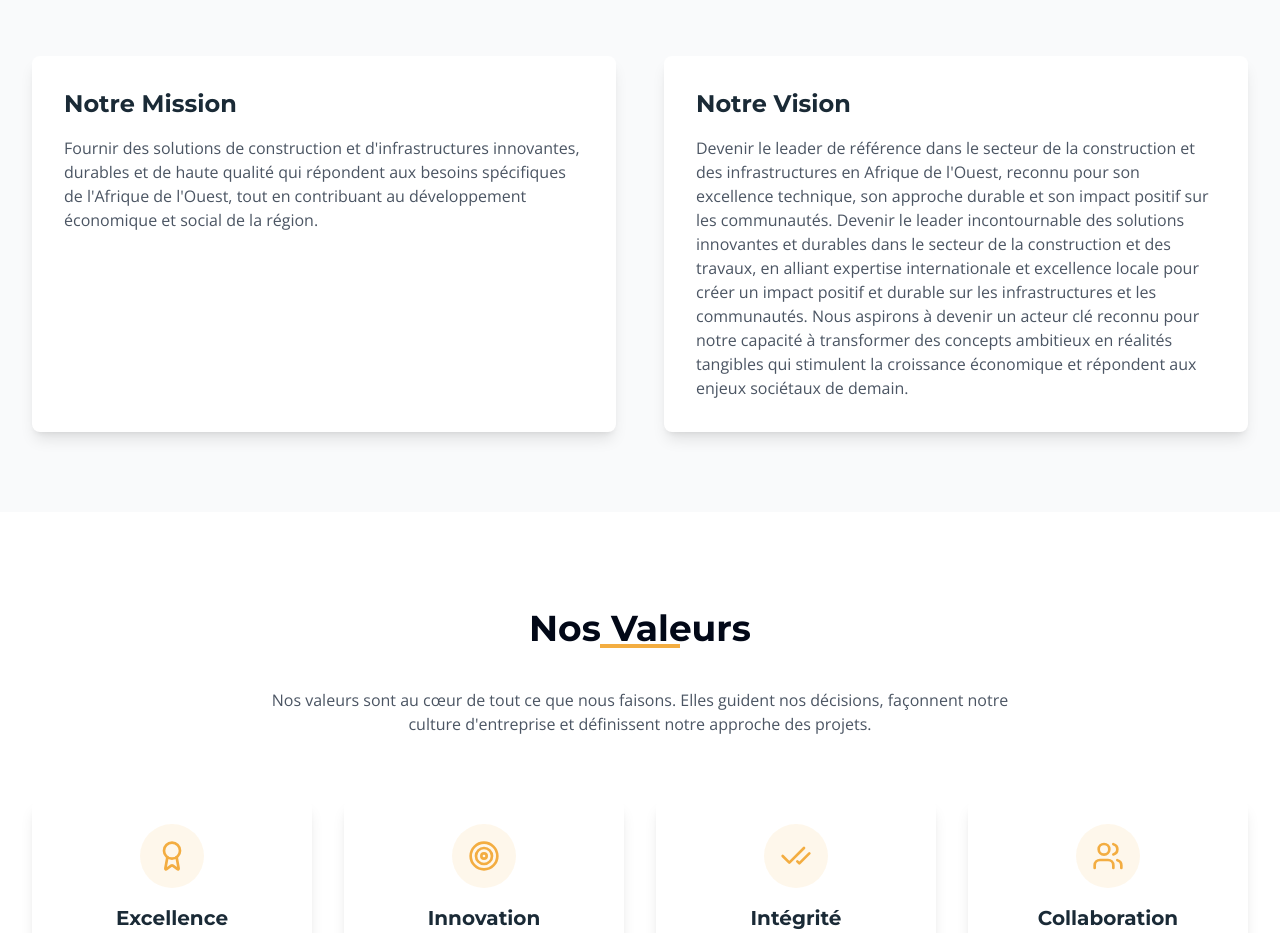
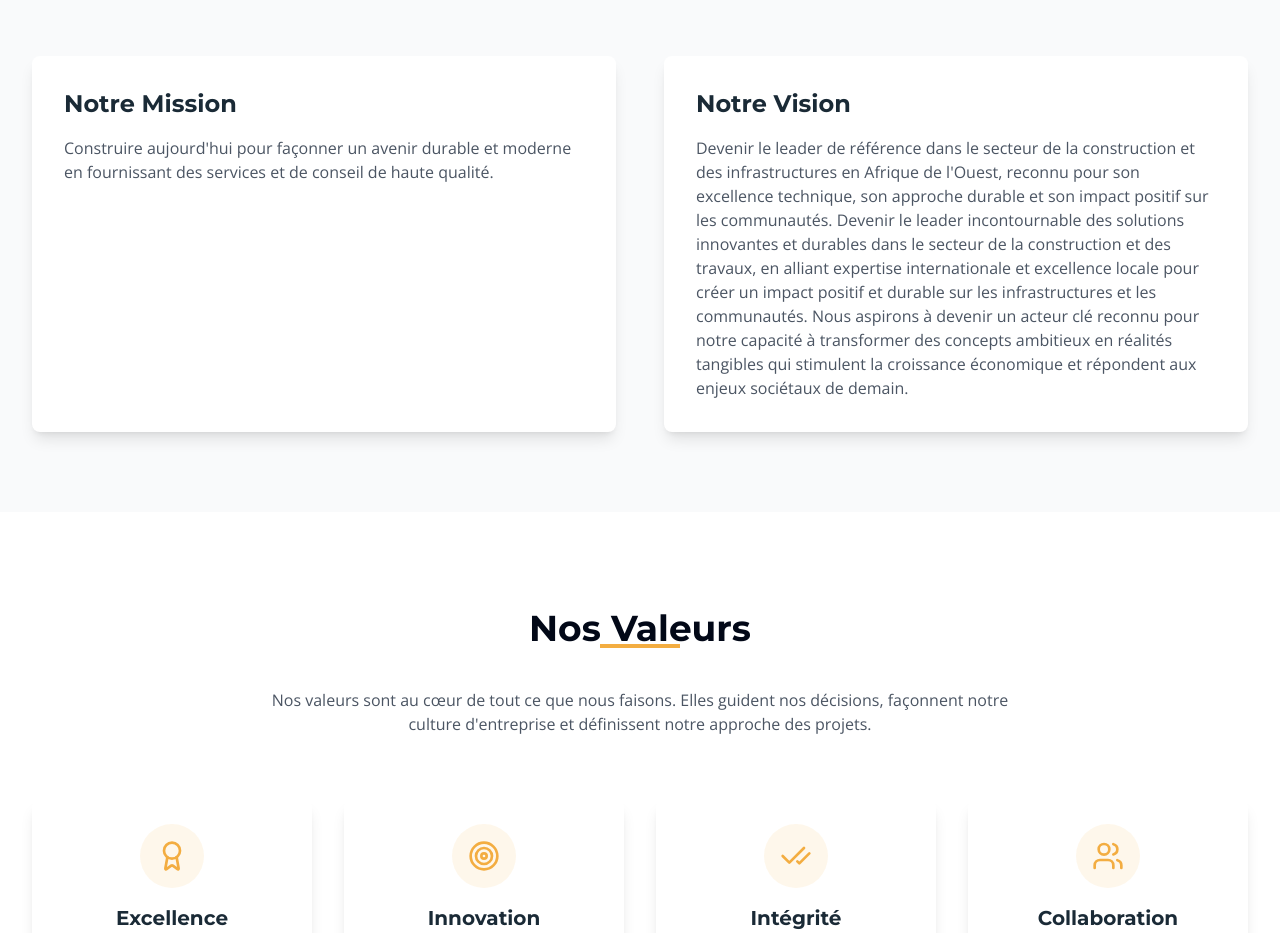
Before and after one commit to misterspe224/site-idc, a React (Vite) app: page /about in a window 1280 px wide. Shown: the part 1560-2493 px from the top of the page. Built offline with nearby package versions, Linux system fonts and the light colour scheme.

Commit message:
Code edited in Lovable Code Editor
Edited UI in Lovable

```diff
--- a/src/pages/About.tsx
+++ b/src/pages/About.tsx
@@ -161,9 +161,8 @@ const About = () => {
             <div className="bg-white p-8 rounded-lg shadow-lg">
               <h3 className="text-2xl font-bold text-idc-navy mb-4">Notre Mission</h3>
               <p className="text-gray-600">
-                Fournir des solutions de construction et d'infrastructures innovantes, durables et de haute qualité
-                qui répondent aux besoins spécifiques de l'Afrique de l'Ouest, tout en contribuant au développement
-                économique et social de la région.
+                Construire aujourd'hui pour façonner un avenir durable et moderne en fournissant des services
+                et de conseil de haute qualité.
               </p>
             </div>
 
```
